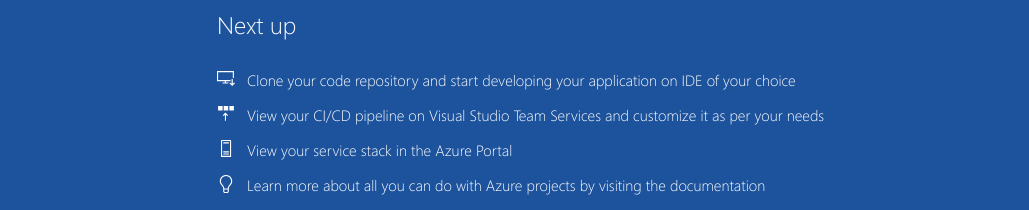
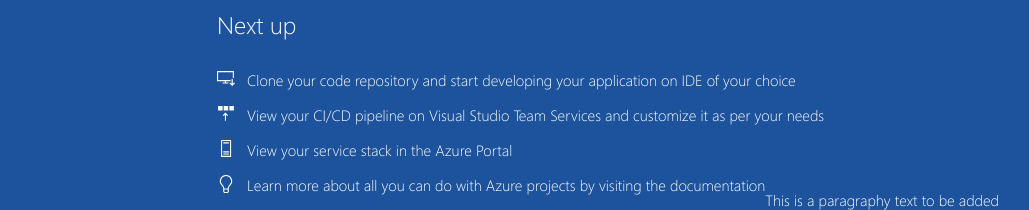
Before and after one commit to Jameshothis/assignment2, a plain HTML site: page sample-project/index.html in a window 1280 px wide. Shown: the part 590-800 px from the top of the page, without its empty margins (8-1037 px from the left). Drawn offline with Linux system fonts and the light colour scheme.

Commit message:
1st commit on feature2

```diff
--- a/sample-project/index.html
+++ b/sample-project/index.html
@@ -47,7 +47,8 @@
                                 <img src="img/lightbulbWhite.svg">
                             </div>
                             <div class="step-text"><a href="https://go.microsoft.com/fwlink/?linkid=862126">Learn more about all you can do with Azure projects by visiting the documentation</a></div>
-                        </div>
+				<p>This is a paragraphy text to be added</p>
+			</div>
                     </div>
                 </div>
             </div>
```
